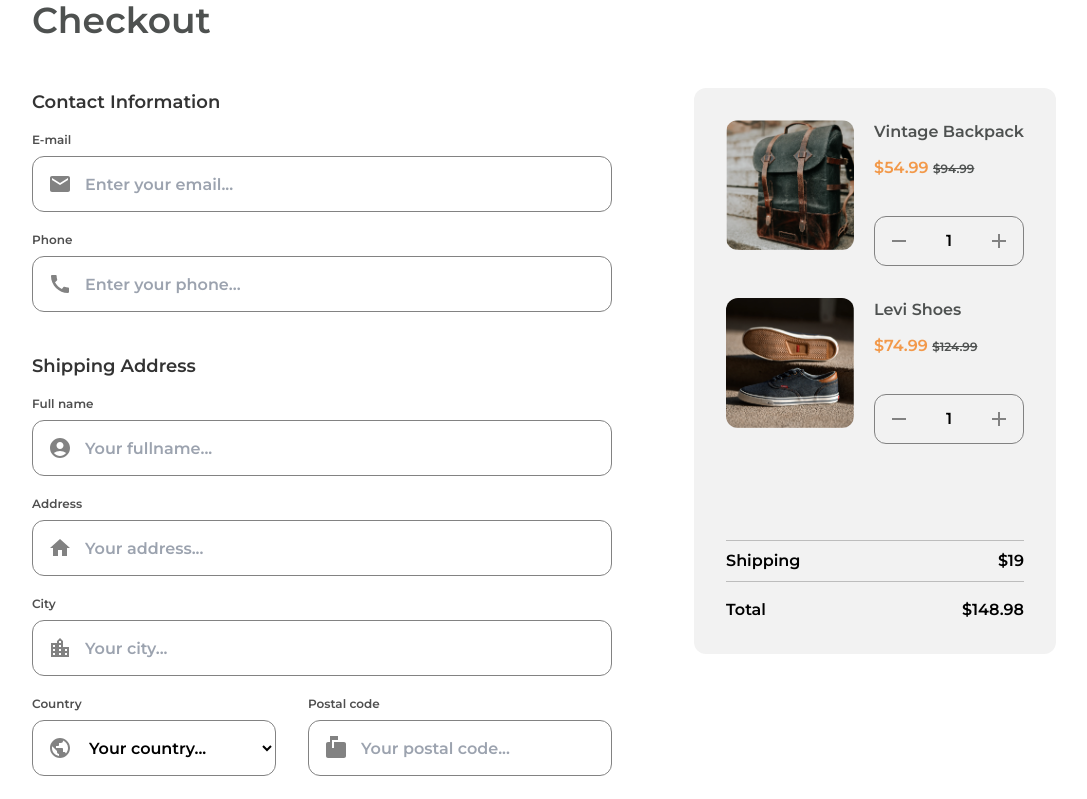
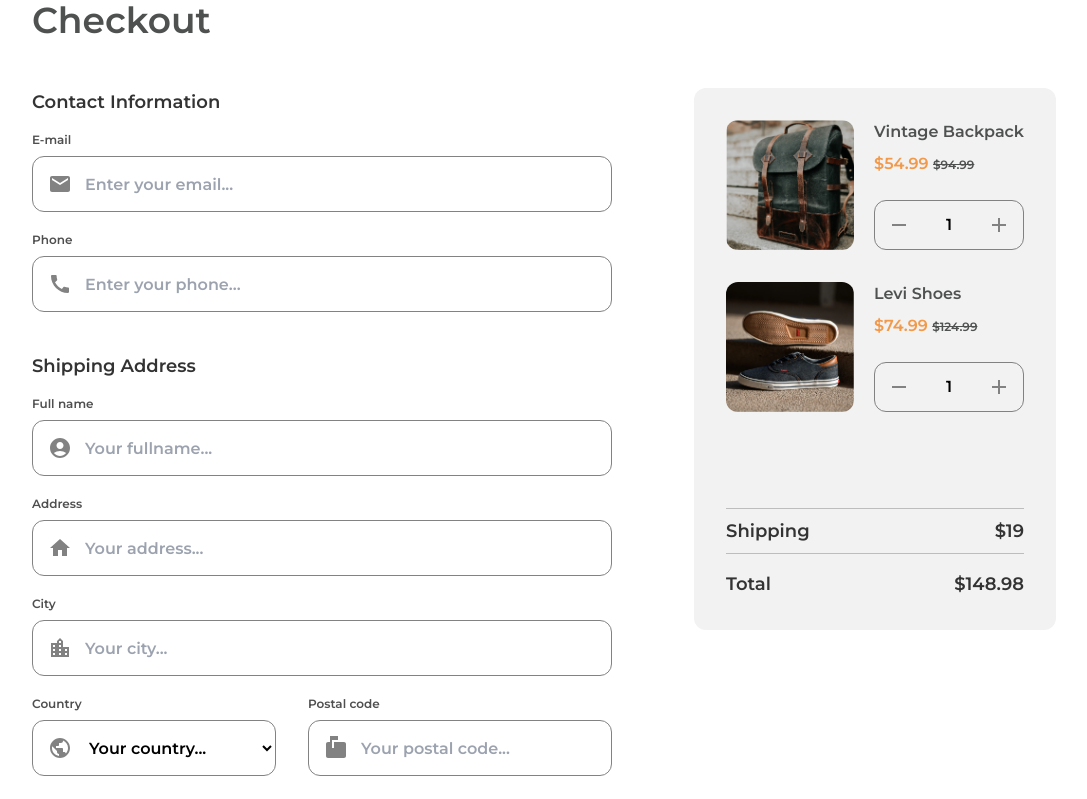
Before and after one commit to farhaan-mukarram/dev-challenges-checkout-page, a React (Vite) app: page / in a window 1280 px wide. Shown: the top 799 px of the page, without its empty margins (96-1183 px from the left). Built offline with nearby package versions, Linux system fonts and the light colour scheme.

Commit message:
fix: fix checkout card content not being aligned with image

```diff
--- a/src/components/CheckoutCard/index.tsx
+++ b/src/components/CheckoutCard/index.tsx
@@ -15,8 +15,8 @@ const CheckoutCard = () => {
             className="w-32 h-full rounded-xl"
           />
 
-          <div className="flex flex-col w-full space-y-9">
-            <div className="flex flex-col space-y-3">
+          <div className="flex flex-col justify-between w-full">
+            <div className="flex flex-col space-y-2">
               <h4 className="text-base text-[#4E5150]">Vintage Backpack</h4>
               <p>
                 <span className="text-[#F2994A]">$54.99</span>{" "}
@@ -40,8 +40,8 @@ const CheckoutCard = () => {
         <div className="flex space-x-5">
           <img src={leviShoesPhoto} alt="" className="w-32 h-full rounded-xl" />
 
-          <div className="flex flex-col w-full space-y-9">
-            <div className="flex flex-col space-y-3">
+          <div className="flex flex-col justify-between w-full">
+            <div className="flex flex-col space-y-2">
               <h4 className="text-base text-[#4E5150]">Levi Shoes</h4>
               <p>
                 <span className="text-[#F2994A]">$74.99</span>{" "}
@@ -66,14 +66,14 @@ const CheckoutCard = () => {
       <div className="flex flex-col space-y-4">
         <div className="flex flex-col space-y-2">
           <hr className="border-[#BDBDBD]" />
-          <div className="flex justify-between">
+          <div className="flex justify-between text-lg text-[#333333]">
             <p>Shipping</p>
             <p>$19</p>
           </div>
           <hr className="border-[#BDBDBD]" />
         </div>
 
-        <div className="flex justify-between">
+        <div className="flex justify-between text-lg text-[#333333]">
           <p>Total</p>
           <p>$148.98</p>
         </div>
```
